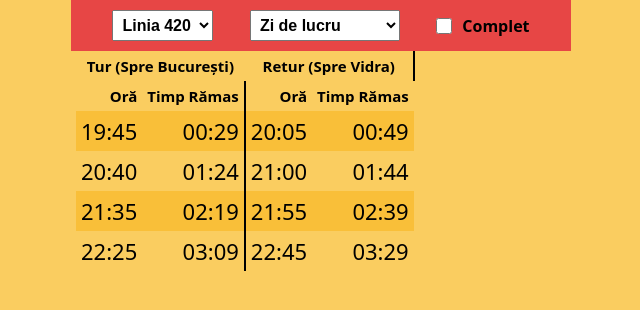
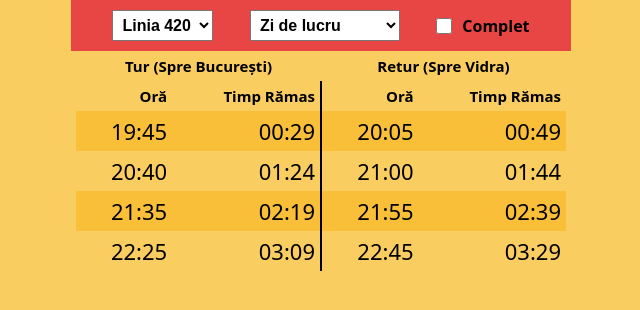
Before and after one commit to Soare-Robert-Daniel/road-to-otter-village, a plain HTML site: page index.html in a window 1280 px wide. Shown: the whole page, without its empty margins (319-959 px from the left). Drawn offline with Linux system fonts and the light colour scheme.

Commit message:
hotfix: table width and first header vertical separator

```diff
--- a/index.html
+++ b/index.html
@@ -61,16 +61,16 @@
     }
 
     .hours-table {
-      display: flex;
       justify-content: space-between;
       margin: 0px 5px
     }
 
     .hours-table table {
-        border-collapse: collapse;
+      width: 100%;
+      border-collapse: collapse;
     }
 
-    table tr :is(td, th):nth-child(2) {
+    table tr :is(td, th:not([colspan="2"])):nth-child(2) {
       border-right: 2px solid #000;
     }
 
```
